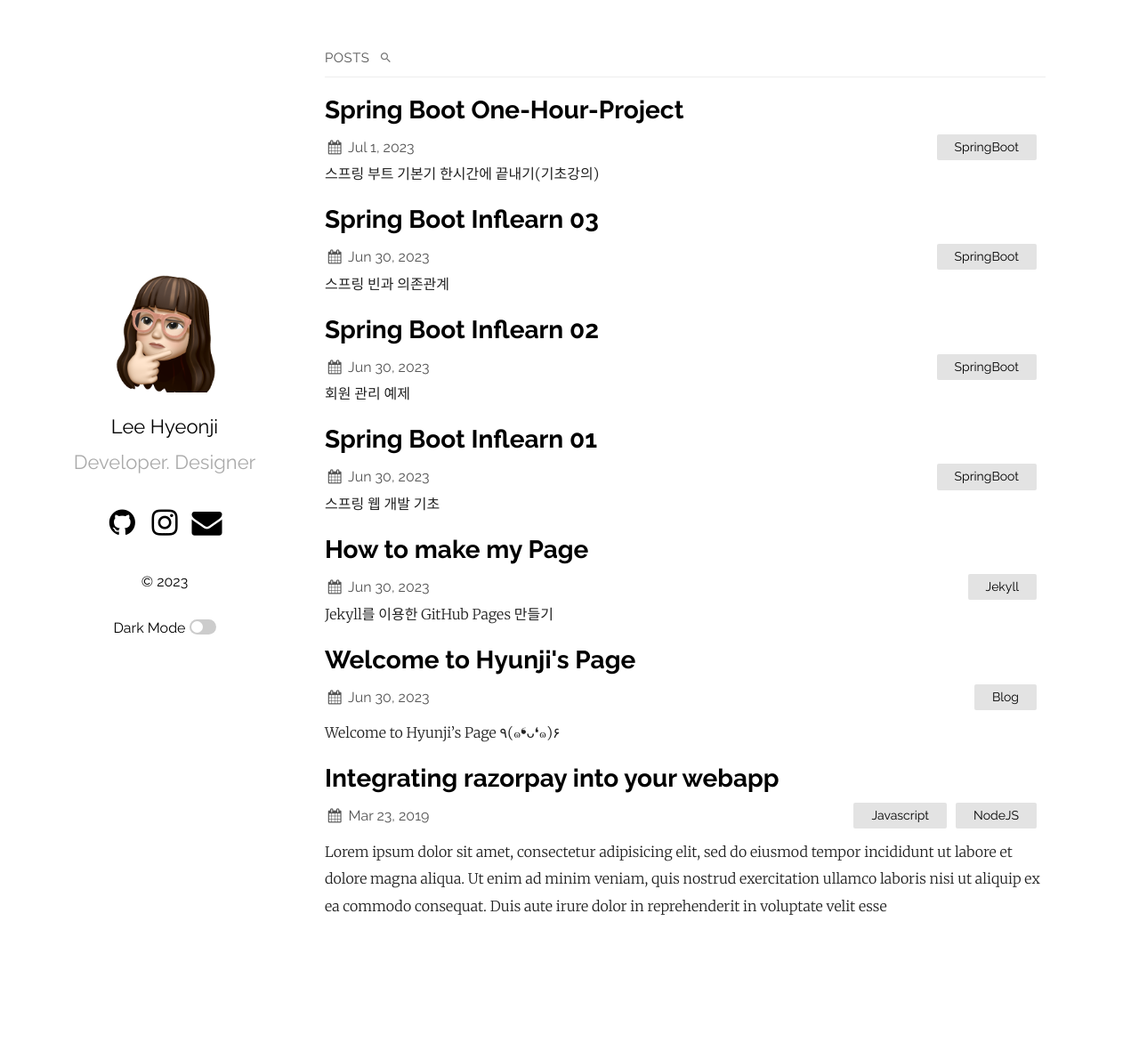
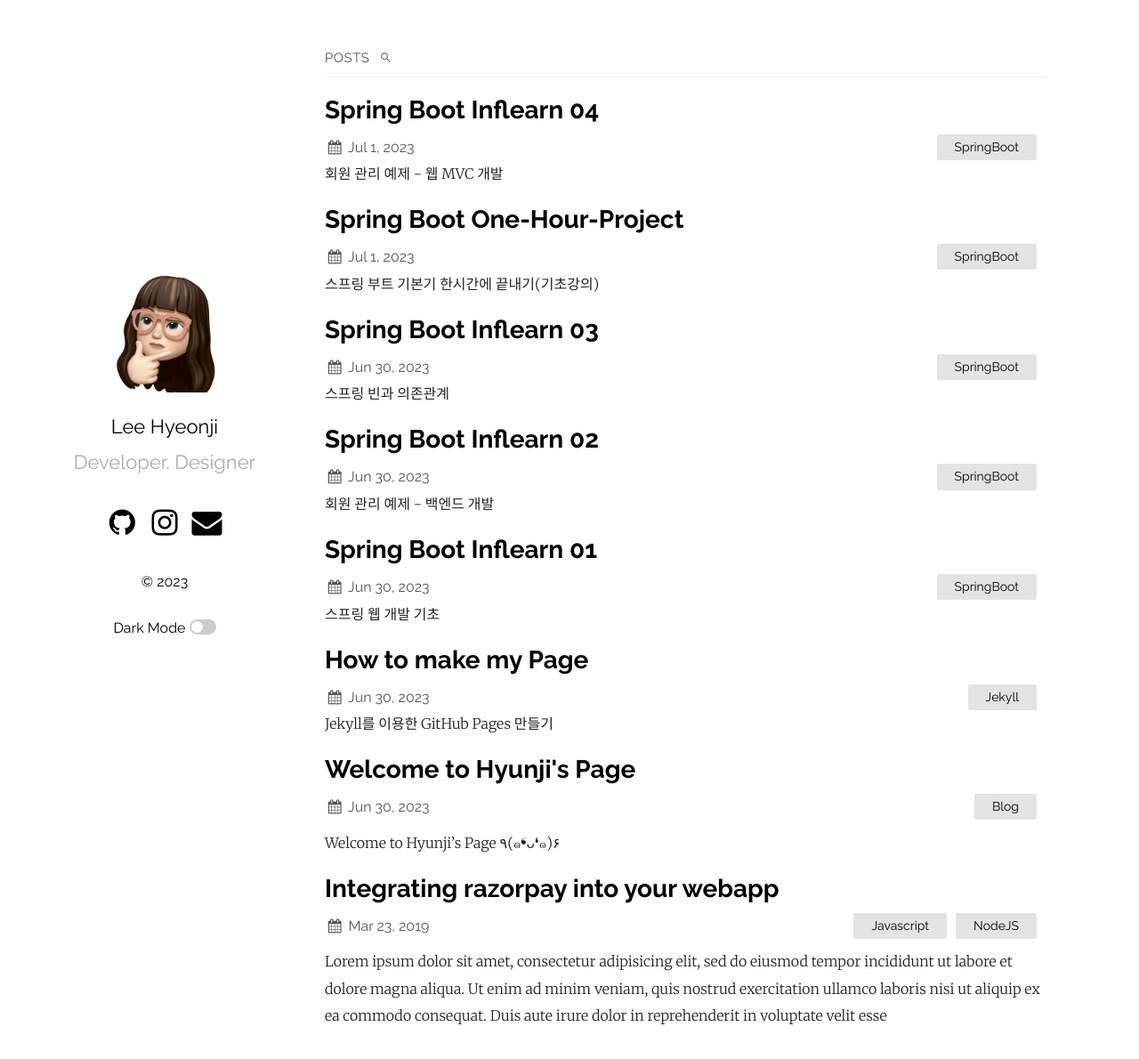
Before and after one commit to ehyeong/ehyeong.github.io, a Jekyll site: the page built from index.md, in a window 1280 px wide and 1202 px high. Shown: the top 1190 px of the window at 89% size. Built offline with Jekyll 4.4.1, drawn with Linux system fonts in a browser that asks for light colours; some of the changed lines change nothing that is shown.

Commit message:
회원관리예제 웹MVC

````diff
--- a/_posts/2023-06-30-springboot2.markdown
+++ b/_posts/2023-06-30-springboot2.markdown
@@ -1,12 +1,12 @@
 ---
 layout: post
 title:  "Spring Boot Inflearn 02"
-excerpt: "회원 관리 예제"
+excerpt: "회원 관리 예제 - 백엔드 개발"
 date:   2023-06-30 23:04:36 +0530
 categories: SpringBoot
 ---
 
-### 회원 관리 예제
+### 회원 관리 예제 - 백엔드 개발
 
 ### 비지니스 요구사항
 
--- /dev/null
+++ b/_posts/2023-07-01-springboot4.markdown
@@ -0,0 +1,240 @@
+---
+layout: post
+title:  "Spring Boot Inflearn 04"
+excerpt: "회원 관리 예제 - 웹 MVC 개발"
+date:   2023-07-01 21:30:36 +0530
+categories: SpringBoot
+---
+
+### 회원 관리 예제 - 웹 MVC 개발
+
+### 회원 웹 기능 - 홈 화면 추가
+
+controller - HomeController 클래스 추가
+```java
+package hello.hellospring.controller;
+
+import org.springframework.stereotype.Controller;
+import org.springframework.web.bind.annotation.GetMapping;
+
+@Controller
+public class HomeController {
+
+    @GetMapping("/")
+    public String home(){
+        return "home";
+    }
+}
+```
+/ : localhost8080을 들어오면 이것이 호출 됨 (home.html)
+
+templates - home.html 생성
+```html
+<!DOCTYPE html>
+<html xmlns:th="http://www.thymeleaf.org">
+
+<body>
+
+<div class="container">
+    <div>
+        <h1>Hello Spring</h1>
+        <p>회원 기능</p>
+        <p>
+            <a href="/members/new">회원 가입</a>
+            <a href="/members">회원 목록</a>
+        </p>
+    </div>
+</div>
+
+</body>
+</html>
+```
+html 파일 생성
+
+실행 (localhost8080) -> Hello Spring 페이지
+
+회원 가입, 회원 목록 버튼 누르면 이동은 되나, 에러 페이지 (당연함)
+
+***
+
+### 회원 웹 기능 - 등록
+
+MemberController (이전에 생성해놓은 클래스)
+
+```java
+@GetMapping("/members/new")
+    public String createForm(){
+        return "members/createMemberForm";
+    }
+```
+home.html 파일에서 "/members/new" (회원가입) 만들었으므로 이에 연결되는 매핑 폼 생성해야함
+
+templates - members (디렉토리 생성) - createMemberForm.html 생성
+
+```html
+<!DOCTYPE html>
+<html xmlns:th="http://www.thymeleaf.org">
+
+<body>
+
+<div class="container">
+
+  <form action="/members/new" method="post">
+    <div class="form-group">
+      <label for="name">이름</label>
+      <input type="text" id="name" name="name" placeholder="이름을 입력하세요">
+    </div>
+    <button type="submit">등록</button>
+  </form>
+</div>
+
+</body>
+</html>
+```
+
+localhost8080에서 회원가입 누르면 이름 입력 페이지로 이동
+
+*http://localhost:8080/members/new* 주소지 변경
+
+
+📌 확인
+
+controller - MemberForm 클래스 생성
+
+```java
+package hello.hellospring.controller;
+
+public class MemberForm {
+    private String name;
+
+    public String getName() {
+        return name;
+    }
+
+    public void setName(String name) {
+        this.name = name;
+    }
+}
+```
+```
+📎 getter setter 단축키 : command + n
+```
+
+여기서의 name과 createMemberForm의 name 매칭
+
+MemberController 클래스
+
+```java
+@PostMapping("/members/new")
+    public String create(MemberForm form){
+        Member member = new Member();
+        member.setName(form.getName());
+
+        memberService.join(member);
+
+        return "redirect:/"; //홈으로 이동
+    }
+```
+
+여기까지 하면 회원가입 -> 이름 입력 -> enter -> 다시 홈화면 (localhost8080페이지)
+
+아직 회원 조회는 불가능!
+
+📌 확인
+
+**원리:**
+
+회원가입을 들어가면 *members/new*로 들어감
+
+url에 직접 들어가면 **get방식**으로 createMemberForm으로 이동
+
+createMemberForm에서 html이 보여지게 됨.
+
+form이라는 태그: 값 입력
+
+form 안에서 **input**을 보면 text타입으로 name(서버로 넘어올때의 키 값) 을 받음
+
+**method="post"** 이므로 post 방식으로 받아 MemberController의 **PostMapping**으로 넘어옴
+
+```
+📎 PostMapping은 데이터를 폼 같은 곳에 넣어 전달할 때 사용, GetMapping은 조회할 때 사용
+```
+url은 똑같지만 ("members/new") get인지 post인지에 따라 다르게 매핑 가능!
+
+@PostMapping에서 MemberForm (command 클릭) -> MemberForm 에 name에 넣어줌 (setName을 통해) (spring이 setName을 호출해서)
+
+getName이 꺼내서 memberService.join(member)을 통해 가입 완료
+
+***
+
+### 회원 웹 기능 - 조회
+
+MemberController 클래스
+
+```java
+@GetMapping("/members")
+    public String list(Model model){
+        List<Member> members = memberService.findMembers();
+        model.addAttribute("members", members);
+        return  "members/memberList";
+    }
+```
+🧑🏻‍🏫: addAttribute 기억나죠?
+
+아니요
+
+📎 Model
+: HashMap 형태를 갖고 있으며, Key,Value값을 가짐
+
+- addAttribute(): 모델에 원하는 속성과 그것에 대한 값을 주어 전달할 뷰에 데이터를 전달
+    - addAttribute는 Map의 put과 같은 기능과 같아서 이를 통해 해당 모델에 원하는 속성과 그것에 대한 값을 주어 전달할 뷰에 데이터를 전달
+- Spring에서 Controller의 메서드를 작성할 때는 특별하게 Model이라는 타입을 파라미터로 지정
+- Model 객체는 JSP에 컨트롤러에서 생성된 데이터를 담아서 전달하는 역할을 하는 존재
+
+
+members - memberList.html 파일 생성
+
+```html
+<!DOCTYPE HTML>
+<html xmlns:th="http://www.thymeleaf.org">
+<body>
+<div class="container">
+  <div>
+    <table>
+      <thead>
+
+      <tr>
+        <th>#</th>
+        <th>이름</th> </tr>
+      </thead>
+      <tbody>
+      <tr th:each="member : ${members}">
+        <td th:text="${member.id}"></td>
+        <td th:text="${member.name}"></td>
+      </tr>
+      </tbody>
+    </table>
+  </div>
+</div> <!-- /container -->
+</body>
+</html>
+```
+
+실행 -> 회원가입 -> 이름 등록 -> 회원 목록
+
+📌 확인
+
+**원리**
+
+members는 모델 안에 있는 값을 꺼내는 것
+
+컨트롤러에서 모델에서 넘어갈 때 model 키를 통해 리스트에 담아 루플을 돔
+
+로직 반복하여 다음을 실행
+
+꺼내서 member에 담고 id와 이름을 출력
+
+getId getName에 접근
+
+실행을 중지시키고 다시 시작하면 데이터가 모두 사라짐!
+-> 다음 강의
````
